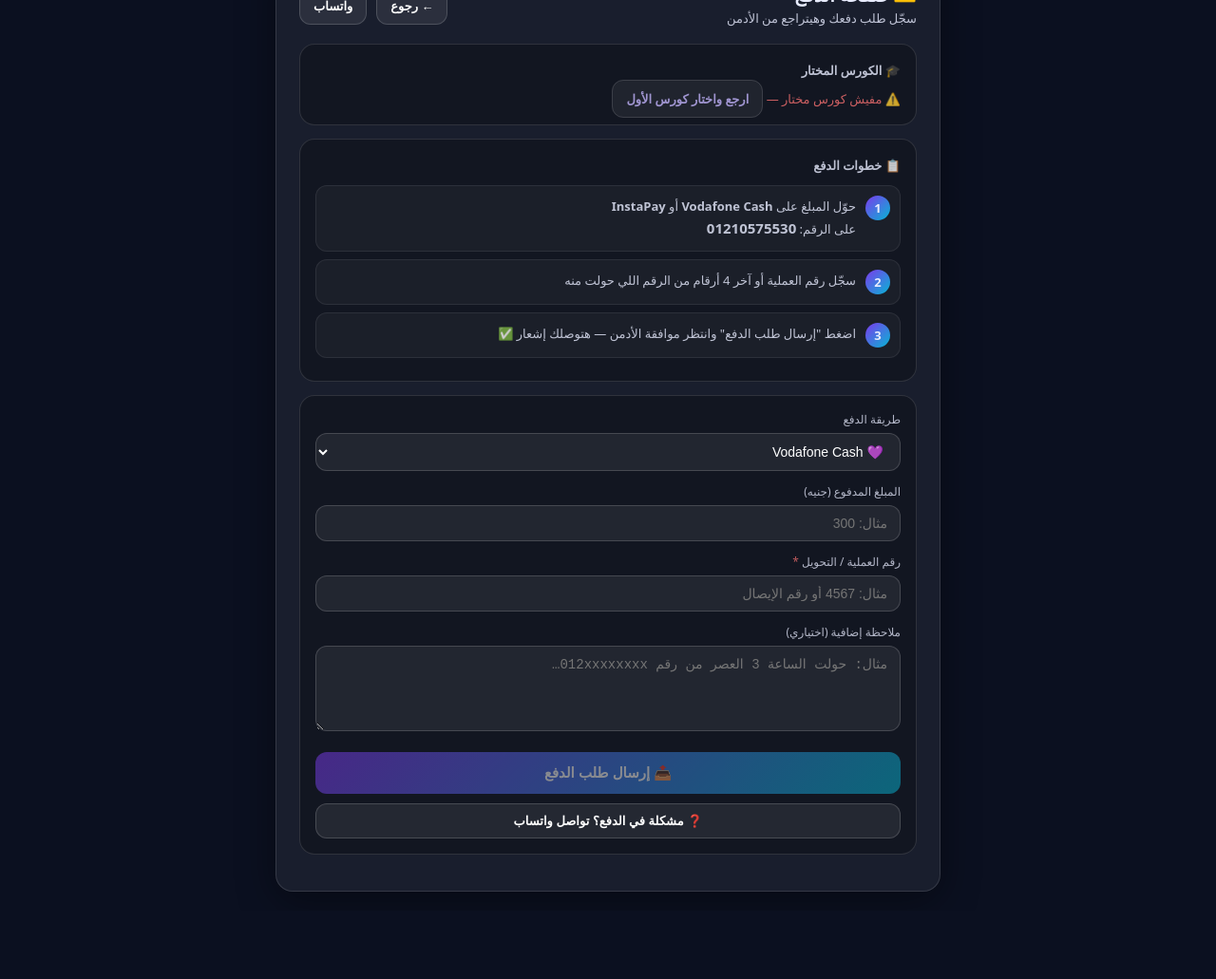
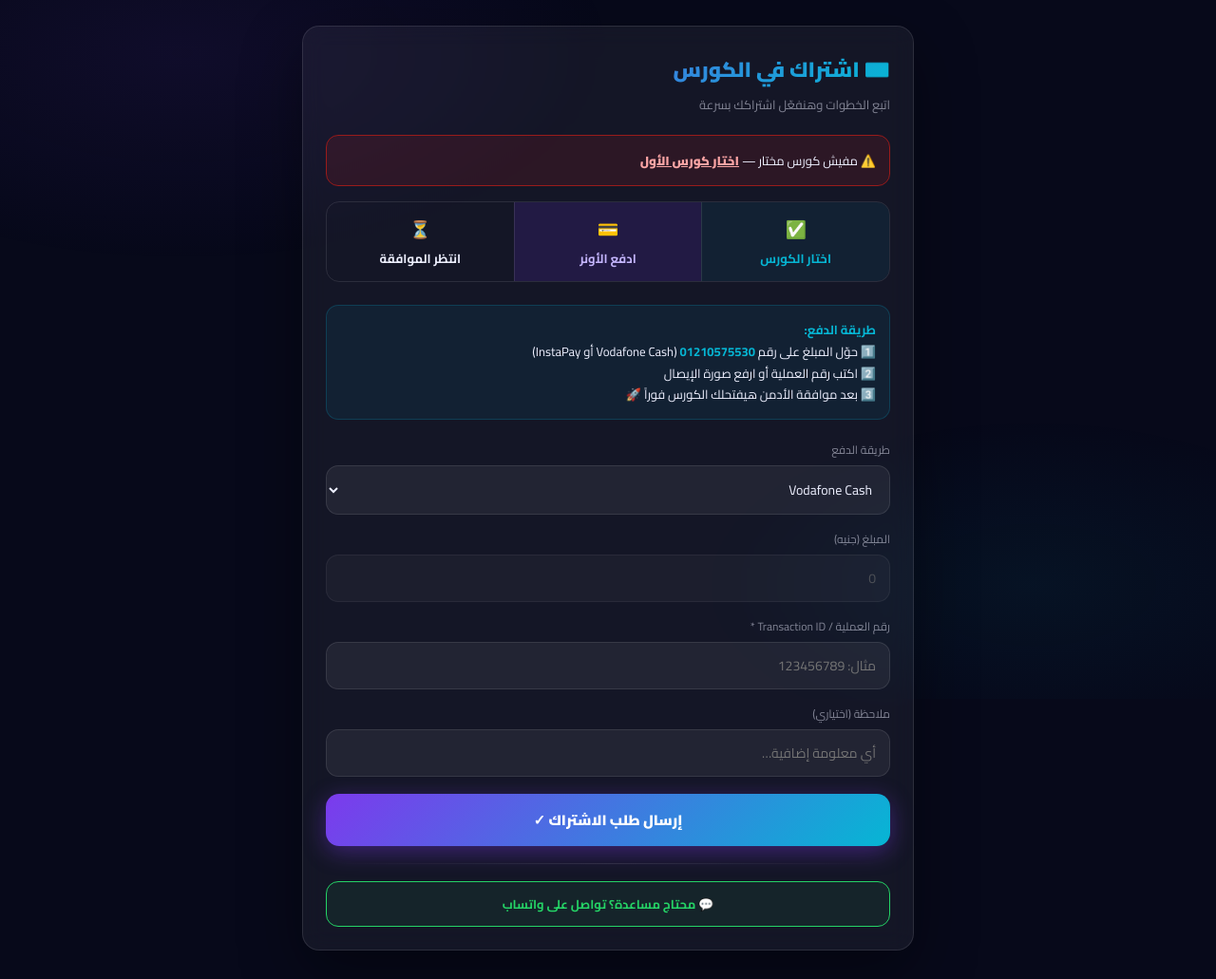
Before and after one commit to mazn74793-png/Centerfuture, a website: page payment.html in a window 1280 px wide. Shown: the part 64-1095 px from the top of the page at 95% size. Before the commit the page ends 1023 px from the top, so only its background shows below. Drawn offline with Linux system fonts and the light colour scheme; sample sign-in values are in the browser's storage.

Commit message:
Update payment.html

```diff
--- a/payment.html
+++ b/payment.html
@@ -1,186 +1,172 @@
 <!doctype html>
 <html lang="ar" dir="rtl">
 <head>
-  <meta charset="UTF-8"/>
-  <meta name="viewport" content="width=device-width,initial-scale=1.0"/>
-  <title>Make Future | الدفع</title>
-  <style>
-    :root{color-scheme:dark}
-    *{box-sizing:border-box}
-    body{margin:0;font-family:system-ui;background:#0b1020;color:#e8ecff;min-height:100vh;padding:20px;display:grid;place-items:center}
-    .card{width:min(700px,100%);background:rgba(255,255,255,.06);border:1px solid rgba(255,255,255,.12);border-radius:18px;padding:24px;box-shadow:0 10px 40px rgba(0,0,0,.4)}
-    .row{display:flex;gap:10px;flex-wrap:wrap;align-items:center}
-    a,button{cursor:pointer;border:1px solid rgba(255,255,255,.16);background:rgba(255,255,255,.08);color:#fff;padding:10px 14px;border-radius:12px;text-decoration:none;font-weight:800;font-size:13px}
-    a:hover,button:hover{background:rgba(255,255,255,.14)}
-    button.primary{border:none;background:linear-gradient(135deg,#7c3aed,#06b6d4);padding:13px 20px;font-size:15px;width:100%;margin-top:4px}
-    button.primary:disabled{opacity:.5;cursor:not-allowed}
-    input,select,textarea{width:100%;padding:10px 13px;border-radius:12px;border:1px solid rgba(255,255,255,.16);background:rgba(255,255,255,.07);color:#fff;outline:none;font-size:14px;transition:border-color .2s}
-    input:focus,select:focus,textarea:focus{border-color:#7c3aed88}
-    select option{background:#1a1f35}
-    textarea{min-height:90px;resize:vertical}
-    .muted{opacity:.8;font-size:13px;line-height:1.7}
-    .hr{height:1px;background:linear-gradient(to right,transparent,rgba(255,255,255,.14),transparent);margin:16px 0}
-    .box{background:rgba(0,0,0,.25);border:1px solid rgba(255,255,255,.12);border-radius:16px;padding:16px;margin-bottom:14px}
-    .label{font-size:12px;opacity:.75;margin-bottom:6px;display:block}
-    .field{margin-bottom:13px}
-    .badge{display:inline-block;padding:4px 12px;border-radius:999px;font-size:12px;font-weight:800;background:linear-gradient(135deg,#7c3aed,#06b6d4)}
-    .msg{margin-top:14px;padding:12px 15px;border-radius:13px;font-size:13px;display:none}
-    .msg.show{display:block}
-    .msg.err{background:#7f1d1d;border:1px solid #991b1b}
-    .msg.ok{background:#065f46;border:1px solid #047857}
-    .step{display:flex;gap:10px;align-items:flex-start;padding:10px;border-radius:12px;background:rgba(255,255,255,.04);border:1px solid rgba(255,255,255,.08);margin-bottom:8px}
-    .step-num{width:26px;height:26px;border-radius:999px;background:linear-gradient(135deg,#7c3aed,#06b6d4);display:grid;place-items:center;font-weight:900;font-size:13px;flex-shrink:0}
-  </style>
+<meta charset="UTF-8"/><meta name="viewport" content="width=device-width,initial-scale=1.0"/>
+<title>Make Future | الدفع</title>
+<link href="https://fonts.googleapis.com/css2?family=Cairo:wght@400;600;700;900&display=swap" rel="stylesheet">
+<style>
+:root{--bg:#07091a;--bg2:#0d1230;--card:rgba(255,255,255,.055);--border:rgba(255,255,255,.1);--text:#eef0ff;--muted:rgba(238,240,255,.5);--grad:linear-gradient(135deg,#7c3aed,#06b6d4);--r:18px;color-scheme:dark}
+[data-theme=light]{--bg:#f2f4ff;--bg2:#e6eaff;--card:rgba(255,255,255,.8);--border:rgba(0,0,0,.09);--text:#0d1230;--muted:rgba(13,18,48,.5);color-scheme:light}
+*{box-sizing:border-box;margin:0;padding:0}
+body{font-family:'Cairo',sans-serif;background:var(--bg);color:var(--text);min-height:100vh;transition:background .35s,color .35s}
+body::before{content:'';position:fixed;inset:0;background:radial-gradient(ellipse 65% 50% at 15% 15%,rgba(124,58,237,.08) 0%,transparent 55%),radial-gradient(ellipse 50% 40% at 85% 85%,rgba(6,182,212,.06) 0%,transparent 55%);pointer-events:none;z-index:0}
+@keyframes up{from{opacity:0;transform:translateY(20px)}to{opacity:1;transform:translateY(0)}}
+@keyframes fi{from{opacity:0}to{opacity:1}}
+@keyframes spin{to{transform:rotate(360deg)}}
+.a0{opacity:0;animation:up .55s ease forwards}
+.a1{animation-delay:.07s}.a2{animation-delay:.14s}.a3{animation-delay:.21s}.a4{animation-delay:.28s}.a5{animation-delay:.35s}
+nav{position:sticky;top:0;z-index:100;backdrop-filter:blur(22px);background:rgba(7,9,26,.84);border-bottom:1px solid var(--border);padding:10px 20px;display:flex;justify-content:space-between;align-items:center;animation:fi .4s ease}
+[data-theme=light] nav{background:rgba(242,244,255,.9)}
+.nav-logo{font-size:18px;font-weight:900;background:var(--grad);-webkit-background-clip:text;-webkit-text-fill-color:transparent}
+.nav-row{display:flex;gap:7px;align-items:center}
+.nb{cursor:pointer;border:1px solid var(--border);background:var(--card);color:var(--text);padding:7px 13px;border-radius:11px;text-decoration:none;font-weight:700;font-size:13px;font-family:'Cairo',sans-serif;transition:all .2s}
+.nb:hover{background:rgba(124,58,237,.18);border-color:#7c3aed77;transform:translateY(-1px)}
+.thbtn{cursor:pointer;border:1px solid var(--border);background:var(--card);width:36px;height:36px;border-radius:11px;display:grid;place-items:center;font-size:15px;transition:all .25s}
+.thbtn:hover{transform:rotate(22deg) scale(1.12)}
+.wrap{max-width:680px;margin:0 auto;padding:30px 18px;position:relative;z-index:1}
+.card{background:var(--card);border:1px solid var(--border);border-radius:var(--r);padding:24px;backdrop-filter:blur(12px);box-shadow:0 24px 64px rgba(0,0,0,.4)}
+.page-title{font-size:22px;font-weight:900;background:var(--grad);-webkit-background-clip:text;-webkit-text-fill-color:transparent;margin-bottom:4px}
+.page-sub{font-size:13px;color:var(--muted);margin-bottom:20px}
+/* Course selected box */
+.course-sel{background:rgba(124,58,237,.1);border:1px solid rgba(124,58,237,.3);border-radius:14px;padding:14px;margin-bottom:20px;display:flex;justify-content:space-between;align-items:center;flex-wrap:wrap;gap:10px}
+.price-badge{background:var(--grad);color:#fff;padding:5px 14px;border-radius:999px;font-size:13px;font-weight:900}
+/* Steps */
+.steps{display:flex;gap:0;margin-bottom:24px;border:1px solid var(--border);border-radius:14px;overflow:hidden}
+.step{flex:1;padding:12px 8px;text-align:center;font-size:13px;font-weight:700;border-left:1px solid var(--border);position:relative}
+.step:last-child{border-left:none}
+.step-num{display:block;font-size:18px;margin-bottom:2px}
+.step.done{background:rgba(6,182,212,.08);color:#06b6d4}
+.step.active{background:rgba(124,58,237,.15);color:#c4b5fd}
+/* Form */
+.field{margin-bottom:14px}
+.flabel{font-size:12px;color:var(--muted);margin-bottom:5px;display:block}
+input,select{width:100%;padding:11px 14px;border-radius:13px;border:1px solid var(--border);background:rgba(255,255,255,.06);color:var(--text);font-size:14px;font-family:'Cairo',sans-serif;outline:none;transition:all .2s}
+[data-theme=light] input,[data-theme=light] select{background:rgba(0,0,0,.04)}
+input:focus,select:focus{border-color:#7c3aed88;box-shadow:0 0 0 3px rgba(124,58,237,.12)}
+select option{background:var(--bg2)}
+input[readonly]{opacity:.6;cursor:not-allowed}
+.btn-main{width:100%;padding:13px;border:none;background:var(--grad);color:#fff;border-radius:14px;font-weight:900;font-size:15px;font-family:'Cairo',sans-serif;cursor:pointer;transition:all .25s;box-shadow:0 6px 24px rgba(124,58,237,.4);margin-top:4px}
+.btn-main:hover{transform:translateY(-2px);box-shadow:0 10px 32px rgba(124,58,237,.55)}
+.btn-main:disabled{opacity:.5;cursor:not-allowed;transform:none}
+.msgbar{padding:12px 15px;border-radius:13px;font-size:13px;margin-top:12px;display:none}
+.msgbar.show{display:block}
+.msgbar.err{background:rgba(220,38,38,.15);border:1px solid #991b1b}
+.msgbar.ok{background:rgba(6,78,59,.8);border:1px solid #047857}
+.hr{height:1px;background:linear-gradient(to right,transparent,var(--border),transparent);margin:18px 0}
+.wa-btn{display:flex;align-items:center;justify-content:center;gap:8px;padding:11px;border:1px solid #25d366;border-radius:13px;background:rgba(37,211,102,.08);color:#25d366;text-decoration:none;font-weight:700;font-size:13px;transition:all .2s}
+.wa-btn:hover{background:rgba(37,211,102,.15);transform:translateY(-1px)}
+.info-box{background:rgba(6,182,212,.08);border:1px solid rgba(6,182,212,.2);border-radius:13px;padding:14px;font-size:13px;line-height:1.75;margin-bottom:20px}
+.info-box b{color:#06b6d4}
+</style>
 </head>
 <body>
-<div class="card">
+<nav>
+  <div class="nav-logo">MF — الدفع</div>
+  <div class="nav-row">
+    <a href="student.html" class="nb">← رجوع</a>
+    <div class="thbtn" id="thb" onclick="toggleTheme()">🌙</div>
+  </div>
+</nav>
 
-  <!-- Header -->
-  <div class="row" style="justify-content:space-between;margin-bottom:16px">
-    <div>
-      <div style="font-size:20px;font-weight:900">💳 صفحة الدفع</div>
-      <div class="muted">سجّل طلب دفعك وهيتراجع من الأدمن</div>
+<div class="wrap">
+  <div class="card a0 a1">
+    <div class="page-title">💳 اشتراك في الكورس</div>
+    <div class="page-sub">اتبع الخطوات وهنفعّل اشتراكك بسرعة</div>
+
+    <div id="courseBox" class="a0 a2"><!-- filled by JS --></div>
+
+    <!-- Steps -->
+    <div class="steps a0 a3">
+      <div class="step done"><span class="step-num">✅</span>اختار الكورس</div>
+      <div class="step active"><span class="step-num">💳</span>ادفع الأونر</div>
+      <div class="step"><span class="step-num">⏳</span>انتظر الموافقة</div>
     </div>
-    <div class="row">
-      <a href="student.html">← رجوع</a>
-      <a href="https://wa.me/201210575530" target="_blank">واتساب</a>
+
+    <!-- Info -->
+    <div class="info-box a0 a3">
+      <b>طريقة الدفع:</b><br>
+      1️⃣ حوّل المبلغ على رقم <b>01210575530</b> (Vodafone Cash أو InstaPay)<br>
+      2️⃣ اكتب رقم العملية أو ارفع صورة الإيصال<br>
+      3️⃣ بعد موافقة الأدمن هيفتحلك الكورس فوراً 🚀
     </div>
-  </div>
 
-  <!-- الكورس المختار -->
-  <div class="box">
-    <div class="muted" style="margin-bottom:8px;font-weight:700">🎓 الكورس المختار</div>
-    <div id="courseBox" class="muted">جاري التحميل…</div>
-  </div>
-
-  <!-- خطوات الدفع -->
-  <div class="box">
-    <div class="muted" style="font-weight:700;margin-bottom:10px">📋 خطوات الدفع</div>
-    <div class="step">
-      <div class="step-num">1</div>
-      <div class="muted">حوّل المبلغ على <b>Vodafone Cash</b> أو <b>InstaPay</b><br>على الرقم: <b style="font-size:15px">01210575530</b></div>
-    </div>
-    <div class="step">
-      <div class="step-num">2</div>
-      <div class="muted">سجّل رقم العملية أو آخر 4 أرقام من الرقم اللي حولت منه</div>
-    </div>
-    <div class="step">
-      <div class="step-num">3</div>
-      <div class="muted">اضغط "إرسال طلب الدفع" وانتظر موافقة الأدمن — هتوصلك إشعار ✅</div>
-    </div>
-  </div>
-
-  <!-- فورم الدفع -->
-  <div class="box">
-    <div class="field">
-      <span class="label">طريقة الدفع</span>
+    <!-- Form -->
+    <div class="field a0 a4">
+      <span class="flabel">طريقة الدفع</span>
       <select id="method">
-        <option value="vodafone">💜 Vodafone Cash</option>
-        <option value="instapay">🔵 InstaPay</option>
+        <option value="Vodafone Cash">Vodafone Cash</option>
+        <option value="InstaPay">InstaPay</option>
       </select>
     </div>
-
-    <div class="field">
-      <span class="label">المبلغ المدفوع (جنيه)</span>
-      <input id="amount" type="number" placeholder="مثال: 300" min="0"/>
+    <div class="field a0 a4" style="animation-delay:.3s">
+      <span class="flabel">المبلغ (جنيه)</span>
+      <input id="amount" type="number" readonly placeholder="0"/>
+    </div>
+    <div class="field a0 a4" style="animation-delay:.34s">
+      <span class="flabel">رقم العملية / Transaction ID *</span>
+      <input id="txId" placeholder="مثال: 123456789"/>
+    </div>
+    <div class="field a0 a4" style="animation-delay:.38s">
+      <span class="flabel">ملاحظة (اختياري)</span>
+      <input id="note" placeholder="أي معلومة إضافية…"/>
     </div>
 
-    <div class="field">
-      <span class="label">رقم العملية / التحويل <span style="color:#f87171">*</span></span>
-      <input id="transaction_id" placeholder="مثال: 4567 أو رقم الإيصال"/>
-    </div>
+    <button class="btn-main a0 a5" id="btnPay" onclick="submitPay()">إرسال طلب الاشتراك ✓</button>
+    <div id="msg" class="msgbar"></div>
 
-    <div class="field">
-      <span class="label">ملاحظة إضافية (اختياري)</span>
-      <textarea id="note" placeholder="مثال: حولت الساعة 3 العصر من رقم 012xxxxxxxx…"></textarea>
-    </div>
-
-    <button class="primary" id="btnPay" onclick="sendPayment()">📤 إرسال طلب الدفع</button>
-    <button style="margin-top:10px;width:100%;text-align:center" onclick="openWhats()">❓ مشكلة في الدفع؟ تواصل واتساب</button>
-
-    <div id="msg" class="msg"></div>
+    <div class="hr a0 a5" style="animation-delay:.42s"></div>
+    <a href="https://wa.me/201210575530?text=مرحباً، عايز مساعدة في الدفع" target="_blank" class="wa-btn a0 a5" style="animation-delay:.45s">
+      💬 محتاج مساعدة؟ تواصل على واتساب
+    </a>
   </div>
-
 </div>
 
 <script>
-const FN  = "https://anlstahxxpbbfnwrwulu.supabase.co/functions/v1";
-const KEY = "eyJhbGciOiJIUzI1NiIsInR5cCI6IkpXVCJ9.eyJpc3MiOiJzdXBhYmFzZSIsInJlZiI6ImFubHN0YWh4eHBiYmZud3J3dWx1Iiwicm9sZSI6ImFub24iLCJpYXQiOjE3NzI1NDQzMTIsImV4cCI6MjA4ODEyMDMxMn0.4RQxQ4AZZCVCswTRdJoZ7Jz9qNwQq0fPs7vitnMJ3A4";
+(function(){var t=localStorage.getItem('mf_theme')||'dark';if(t==='light')document.documentElement.setAttribute('data-theme','light');document.getElementById('thb').textContent=t==='light'?'☀️':'🌙';})();
+function toggleTheme(){var c=document.documentElement.getAttribute('data-theme')||'dark',n=c==='light'?'dark':'light';document.documentElement.setAttribute('data-theme',n);localStorage.setItem('mf_theme',n);document.getElementById('thb').textContent=n==='light'?'☀️':'🌙';}
 
-const me = JSON.parse(localStorage.getItem("mf_user")||"null");
-if(!me) location.href="login.html";
+const FN="https://anlstahxxpbbfnwrwulu.supabase.co/functions/v1";
+const KEY="eyJhbGciOiJIUzI1NiIsInR5cCI6IkpXVCJ9.eyJpc3MiOiJzdXBhYmFzZSIsInJlZiI6ImFubHN0YWh4eHBiYmZud3J3dWx1Iiwicm9sZSI6ImFub24iLCJpYXQiOjE3NzI1NDQzMTIsImV4cCI6MjA4ODEyMDMxMn0.4RQxQ4AZZCVCswTRdJoZ7Jz9qNwQq0fPs7vitnMJ3A4";
 
-const selectedCourse = JSON.parse(localStorage.getItem("mf_selected_course")||"null");
-const courseBox = document.getElementById("courseBox");
+const me=JSON.parse(localStorage.getItem('mf_user')||'null');
+if(!me)location.href='login.html';
 
-if(!selectedCourse){
-  courseBox.innerHTML = `<span style="color:#f87171">⚠️ مفيش كورس مختار — <a href="student.html" style="color:#c4b5fd">ارجع واختار كورس الأول</a></span>`;
-  document.getElementById("btnPay").disabled = true;
+const selC=JSON.parse(localStorage.getItem('mf_selected_course')||'null');
+const box=document.getElementById('courseBox');
+
+if(!selC){
+  box.innerHTML='<div style="background:rgba(220,38,38,.12);border:1px solid #991b1b;border-radius:13px;padding:14px;margin-bottom:16px;font-size:13px">⚠️ مفيش كورس مختار — <a href="student.html" style="color:#fca5a5;font-weight:800">اختار كورس الأول</a></div>';
+  document.getElementById('btnPay').disabled=true;
 } else {
-  courseBox.innerHTML = `
-    <b>${esc(selectedCourse.title)}</b>
-    <span class="badge" style="margin-right:8px">${esc(selectedCourse.subject)}</span><br>
-    <span class="muted">السعر: <b>${selectedCourse.price||0} جنيه</b></span>`;
-  // ضع المبلغ تلقائياً
-  if(selectedCourse.price) document.getElementById("amount").value = selectedCourse.price;
+  box.innerHTML=`
+    <div class="course-sel" style="margin-bottom:20px">
+      <div>
+        <div style="font-size:16px;font-weight:800;margin-bottom:2px">${selC.title}</div>
+        <div style="font-size:13px;color:var(--muted)">${selC.subject||''}</div>
+      </div>
+      <span class="price-badge">${selC.price||0} جنيه</span>
+    </div>`;
+  document.getElementById('amount').value=selC.price||0;
 }
 
-function showMsg(type, text){
-  const m = document.getElementById("msg");
-  m.className = "msg show " + type;
-  m.textContent = text;
+function showMsg(type,text){const m=document.getElementById('msg');m.className='msgbar show '+type;m.textContent=text;}
+
+async function submitPay(){
+  if(!selC){showMsg('err','⚠️ اختار كورس الأول');return;}
+  const method=document.getElementById('method').value;
+  const txId=document.getElementById('txId').value.trim();
+  const note=document.getElementById('note').value.trim();
+  if(!txId){showMsg('err','⚠️ اكتب رقم العملية');return;}
+  const btn=document.getElementById('btnPay');btn.disabled=true;btn.textContent='جاري الإرسال…';
+  const r=await fetch(FN+'/create-payment',{method:'POST',headers:{apikey:KEY,'Content-Type':'application/json'},body:JSON.stringify({user_id:me.id,course_id:selC.id,method,amount:selC.price||0,transaction_id:txId,receipt_note:note||null})});
+  const d=await r.json().catch(()=>({}));
+  btn.disabled=false;btn.textContent='إرسال طلب الاشتراك ✓';
+  if(!d.ok){showMsg('err','❌ '+(d.error||'فشل الإرسال'));return;}
+  localStorage.removeItem('mf_selected_course');
+  showMsg('ok','✅ تم إرسال طلبك! الأدمن هيراجعه وهيفتحلك الكورس قريباً 🚀');
+  btn.disabled=true;
+  setTimeout(()=>location.href='student.html',2500);
 }
-
-async function sendPayment(){
-  if(!selectedCourse){ showMsg("err","⚠️ اختار كورس الأول"); return; }
-
-  const transaction_id = document.getElementById("transaction_id").value.trim();
-  const note           = document.getElementById("note").value.trim();
-  const method         = document.getElementById("method").value;
-  const amount         = document.getElementById("amount").value;
-
-  if(!transaction_id){ showMsg("err","⚠️ اكتب رقم العملية عشان الأدمن يقدر يتأكد"); return; }
-
-  const btn = document.getElementById("btnPay");
-  btn.disabled = true;
-  btn.textContent = "جاري الإرسال…";
-  showMsg("ok","⏳ جاري إرسال الطلب…");
-
-  const res = await fetch(`${FN}/create-payment`,{
-    method:"POST",
-    headers:{"apikey":KEY,"Content-Type":"application/json"},
-    body: JSON.stringify({
-      user_id:       me.id,
-      course_id:     selectedCourse.id,
-      method,
-      amount:        parseInt(amount)||0,
-      transaction_id,
-      receipt_note:  note||null
-    })
-  });
-
-  const data = await res.json().catch(()=>({}));
-  btn.disabled = false;
-  btn.textContent = "📤 إرسال طلب الدفع";
-
-  if(!data.ok){
-    showMsg("err","❌ " + (data.error||"حصل خطأ"));
-    return;
-  }
-
-  showMsg("ok","✅ تم إرسال طلب الدفع بنجاح! هيتراجع من الأدمن وهتوصلك إشعار.");
-  localStorage.removeItem("mf_selected_course");
-  setTimeout(()=> location.href="student.html", 2000);
-}
-
-function openWhats(){
-  const text = encodeURIComponent(
-    `مرحباً، عندي مشكلة في الدفع - Make Future\nالاسم: ${me.name||""}\nالموبايل: ${me.phone||""}\nالكورس: ${selectedCourse?.title||"—"}`
-  );
-  window.open(`https://wa.me/201210575530?text=${text}`, "_blank");
-}
-
-function esc(s){ return String(s||"").replaceAll("&","&amp;").replaceAll("<","&lt;").replaceAll(">","&gt;"); }
 </script>
 </body>
 </html>
```
